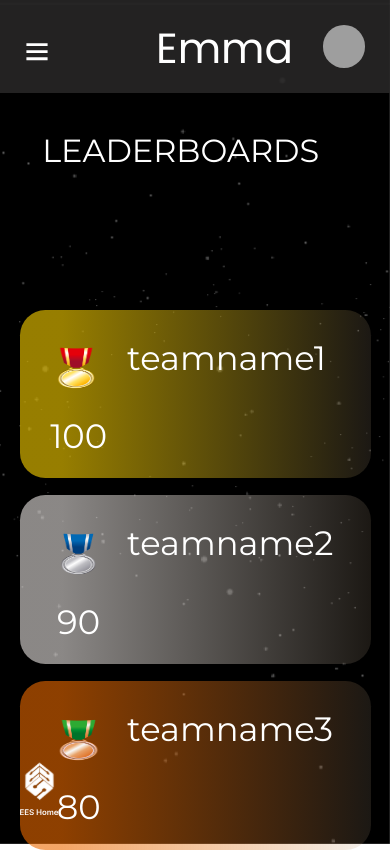
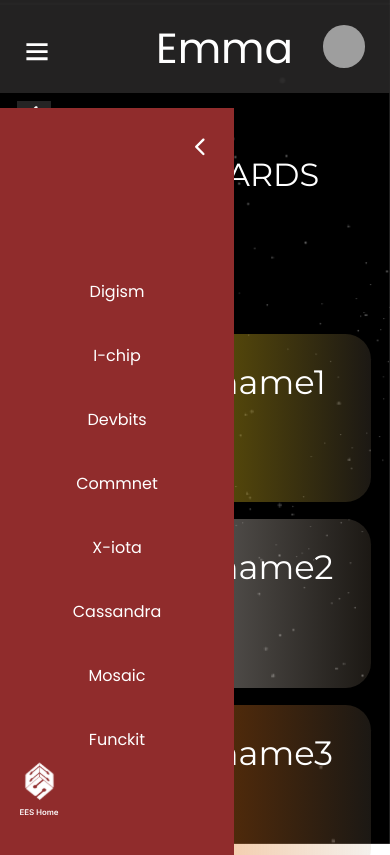
Before and after one commit to Udyam/main-website, a React (Create React App) app: page /udyam/leaderboard in a window 390 px wide. Shown: the top 855 px of the page. Built offline with nearby package versions, Linux system fonts and the light colour scheme; grey boxes are pictures that could not be loaded; a web font is replaced by a local one.

Commit message:
linking done

```diff
--- a/src/App.js
+++ b/src/App.js
@@ -11,7 +11,6 @@ import Udyam from './Udyam/Udyam';
 function App() {
   return (
     <div className="App">
-
       <Router>
         <Routes>
           <Route
@@ -27,7 +26,7 @@ function App() {
             element={
               <>
                 <Nav />
-                <Udyam/>
+                <Udyam />
               </>
             }
           />
@@ -61,7 +60,7 @@ function App() {
             element={
               <>
                 <Nav />
-                <LeaderBoard contentIndex={0}/>
+                <LeaderBoard contentIndex={0} />
               </>
             }
           />
--- a/src/Udyam/components/Events/events.js
+++ b/src/Udyam/components/Events/events.js
@@ -1,7 +1,9 @@
 import './events.css';
 import bg from './background.svg';
 import Nav from '../Nav/Nav';
-import { useState } from 'react';
+// import { useState } from 'react';
+import { useState, useEffect } from 'react';
+import { IoIosArrowBack } from 'react-icons/io';
 // import LeaderBoard from '../LeaderBoard/LeaderBoard';
 
 function Events() {
@@ -14,8 +16,135 @@ function Events() {
     console.log(element);
   };
 
+  // const [slideNav, setNav] = useState('false');
+  const [width, setWidth] = useState(window.innerWidth);
+  // const [activeNav, setActiveNav] = useState('#');
+  // const [udyamName, setUdyamName] = useState(true);
+  // const [udyevents,setudyevents]=useState('Digism');
+  // let ind=0;
+
+  // const Token = document.getElementsByClassName('.token')
+  // const UdyamNav = document.getElementsByClassName('.udyam-nav');
+
+  function checkNav() {
+    // props.eventTitleFunc=e;
+    // eventTitleFunc(e);
+    // setUdyamName(true);
+    if (width > 800) {
+      return;
+    } else {
+      document.querySelector('.leader').style.display = 'none';
+
+      document.querySelector('.udyam-nav').style.display = 'none';
+    }
+    // props.eventTitleFunc();
+  }
+  // function menuNav() {
+  //   setNav(false);
+  //   setUdyamName(false);
+  //   if (slideLeader === false) {
+  //     document.querySelector('.leader').style.display = 'block';
+  //   } else {
+  //     document.querySelector('.token').style.display = 'block';
+  //   }
+  //   // document.querySelector('.token').style.display = 'block';
+  //   // document.querySelector('.leader').style.display = 'block';
+
+  //   document.querySelector('.udyam-nav').style.display = 'block';
+  //   // setNav(!slideNav);
+  // }
+
+  const updateWidth = () => {
+    setWidth(window.innerWidth);
+  };
+  useEffect(() => {
+    window.addEventListener('resize', updateWidth);
+    return () => window.removeEventListener('resize', updateWidth);
+  }, []);
+  // function slideIn(e) {
+  //   setEvent(true);
+  //   setLeader(true);
+  //   const aevent = e.currentTarget.getAttribute('ind');
+  //   setActiveNav(aevent);
+  // }
+
+  // function slideEvents() {
+  //   setEvent(!slideEvent);
+  //   setLeader(true);
+  //   setActiveNav('#event');
+  //   // Events.style.backgroundColor = 'yellow'
+  // }
+  // function slideLeaderboard() {
+  //   setLeader(!slideLeader);
+  //   setEvent(true);
+  //   setActiveNav('#leaderboard');
+  // }
+  // function names() {
+  //   setActiveNav('#name');
+  //   slideIn();
+  // }
+  // function abouts() {
+  //   setActiveNav('#about');
+  //   slideIn();
+  // }
+  // function sponsors() {
+  //   setActiveNav('#sponsors');
+  //   slideIn();
+  // }
+  // function showNav() {
+  //   setNav(!slideNav);
+  //   setEvent(true);
+  //   setLeader(true);
+  // }
+  function slidemobile() {
+    // setEvent(true);
+    document.querySelector('.leader').style.display = 'none';
+  }
+  function sliding() {
+    // setEvent(true);
+    document.querySelector('.leader').style.display = 'block';
+  }
+
   return (
     <div>
+      {1 && (
+        <div className="leader" onClick={eventName}>
+          <div className="back" onClick={slidemobile}>
+            <IoIosArrowBack />
+          </div>
+          <div className="token-event">
+            <div className="digism event-name" onClick={checkNav}>
+              <a href="#"> Digism</a>
+            </div>
+            <div className="ichip event-name" onClick={checkNav}>
+              <a href="#">I-chip</a>
+            </div>
+            <div className="devbits event-name" onClick={checkNav}>
+              <a href="#">Devbits</a>
+            </div>
+            <div className="commnet event-name" onClick={checkNav}>
+              <a href="#">Commnet</a>
+            </div>
+            <div className="xiota event-name" onClick={checkNav}>
+              <a href="#">X-iota</a>
+            </div>
+            <div className="cassandra event-name" onClick={checkNav}>
+              <a href="#">Cassandra</a>
+            </div>
+            <div className="mosaic event-name" onClick={checkNav}>
+              <a href="#">Mosaic</a>
+            </div>
+            <div className="funckit event-name" onClick={checkNav}>
+              <a href="#">Funckit</a>
+            </div>
+          </div>
+        </div>
+      )}
+
+      <div className="getback" onClick={sliding}>
+        <IoIosArrowBack />
+      </div>
+
       <Nav eventTitleFunc={eventName} />
       <div className="events-main">
         <div className="event-body">
--- a/src/Udyam/components/LeaderBoard/LeaderBoard.css
+++ b/src/Udyam/components/LeaderBoard/LeaderBoard.css
@@ -99,6 +99,17 @@
 /* Leaderboards-navbar */
 
 /* Leaderboard-main */
+.getback {
+  position: fixed;
+  color: white;
+  font-size: 30px;
+  top: 12vh;
+  left: 2vh;
+  z-index: 9;
+  width: 4vh;
+  height: 4vh;
+  background-color: rgba(42, 41, 41, 0.9);
+}
 
 .leaderboards-main-container {
   height: 100vh;
--- a/src/Udyam/components/LeaderBoard/LeaderBoard.js
+++ b/src/Udyam/components/LeaderBoard/LeaderBoard.js
@@ -3,7 +3,104 @@ import './LeaderBoard.css';
 import './LB_MobileView.css';
 import React from 'react';
 import { teamName, teamScore } from './LB_data';
+import { useState, useEffect } from 'react';
+import { IoIosArrowBack } from 'react-icons/io';
 const LeaderBoard = (props) => {
+  // const [slideEvent, setEvent] = useState('false');
+  // const [slideLeader, setLeader] = useState(true);
+  // const [slideNav, setNav] = useState('false');
+  const [width, setWidth] = useState(window.innerWidth);
+  // const [activeNav, setActiveNav] = useState('#');
+  // const [udyamName, setUdyamName] = useState(true);
+  // const [udyevents,setudyevents]=useState('Digism');
+  // let ind=0;
+
+  // const Token = document.getElementsByClassName('.token')
+  // const UdyamNav = document.getElementsByClassName('.udyam-nav');
+
+  function checkNav() {
+    // props.eventTitleFunc=e;
+    // eventTitleFunc(e);
+    // setUdyamName(true);
+    if (width > 800) {
+      return;
+    } else {
+      document.querySelector('.leader').style.display = 'none';
+
+      document.querySelector('.udyam-nav').style.display = 'none';
+    }
+    // props.eventTitleFunc();
+  }
+  // function menuNav() {
+  //   setNav(false);
+  //   setUdyamName(false);
+  //   if (slideLeader === false) {
+  //     document.querySelector('.leader').style.display = 'block';
+  //   } else {
+  //     document.querySelector('.token').style.display = 'block';
+  //   }
+  //   // document.querySelector('.token').style.display = 'block';
+  //   // document.querySelector('.leader').style.display = 'block';
+
+  //   document.querySelector('.udyam-nav').style.display = 'block';
+  //   // setNav(!slideNav);
+  // }
+
+  const updateWidth = () => {
+    setWidth(window.innerWidth);
+  };
+  useEffect(() => {
+    window.addEventListener('resize', updateWidth);
+    return () => window.removeEventListener('resize', updateWidth);
+  }, []);
+  // function slideIn(e) {
+  //   setEvent(true);
+  //   setLeader(true);
+  //   const aevent = e.currentTarget.getAttribute('ind');
+  //   setActiveNav(aevent);
+  // }
+
+  // function slideEvents() {
+  //   setEvent(!slideEvent);
+  //   setLeader(true);
+  //   setActiveNav('#event');
+  //   // Events.style.backgroundColor = 'yellow'
+  // }
+  // function slideLeaderboard() {
+  //   setLeader(!slideLeader);
+  //   setEvent(true);
+  //   setActiveNav('#leaderboard');
+  // }
+  // function names() {
+  //   setActiveNav('#name');
+  //   slideIn();
+  // }
+  // function abouts() {
+  //   setActiveNav('#about');
+  //   slideIn();
+  // }
+  // function sponsors() {
+  //   setActiveNav('#sponsors');
+  //   slideIn();
+  // }
+  // function showNav() {
+  //   setNav(!slideNav);
+  //   setEvent(true);
+  //   setLeader(true);
+  // }
+  function slidemobile() {
+    // setEvent(true);
+    document.querySelector('.leader').style.display = 'none';
+  }
+  function sliding() {
+    // setEvent(true);
+    document.querySelector('.leader').style.display = 'block';
+  }
+  // function helloNav() {
+  //   setNav(true);
+  //   setUdyamName(true);
+  // }
+
   // const [contentIndex, setContentIndex] = useState(0);
   const contentIndex = props.contentIndex;
   return (
@@ -16,6 +113,45 @@ const LeaderBoard = (props) => {
           <div className="layer"></div>
         </div>
       </div> */}
+
+      {1 && (
+        <div className="leader">
+          <div className="back" onClick={slidemobile}>
+            <IoIosArrowBack />
+          </div>
+          <div className="token-event">
+            <div className="digism event-name" onClick={checkNav}>
+              <a href="#"> Digism</a>
+            </div>
+            <div className="ichip event-name" onClick={checkNav}>
+              <a href="#">I-chip</a>
+            </div>
+            <div className="devbits event-name" onClick={checkNav}>
+              <a href="#">Devbits</a>
+            </div>
+            <div className="commnet event-name" onClick={checkNav}>
+              <a href="#">Commnet</a>
+            </div>
+            <div className="xiota event-name" onClick={checkNav}>
+              <a href="#">X-iota</a>
+            </div>
+            <div className="cassandra event-name" onClick={checkNav}>
+              <a href="#">Cassandra</a>
+            </div>
+            <div className="mosaic event-name" onClick={checkNav}>
+              <a href="#">Mosaic</a>
+            </div>
+            <div className="funckit event-name" onClick={checkNav}>
+              <a href="#">Funckit</a>
+            </div>
+          </div>
+        </div>
+      )}
+
+      <div className="getback" onClick={sliding}>
+        <IoIosArrowBack />
+      </div>
+
       <div className="leaderboards-main-container">
         <h1>LEADERBOARDS</h1>
         <div className="lb-container">
@@ -87,7 +223,6 @@ const LeaderBoard = (props) => {
           </div>
         </div>
       </div>
-
     </>
   );
 };
--- a/src/Udyam/components/Nav/Nav.css
+++ b/src/Udyam/components/Nav/Nav.css
@@ -1,7 +1,6 @@
 @import url('https://fonts.googleapis.com/css2?family=Poppins:wght@300;400&family=Russo+One&display=swap');
 /* font-family: 'Poppins', sans-serif; */
 /* font-family: 'Russo One', sans-serif; */
-
 
 @import url('https://fonts.googleapis.com/css2?family=Montserrat&display=swap');
 .bg {
@@ -102,11 +101,6 @@
 .star-field .layer:nth-child(3) {
   animation: sf-fly-by-3 5s linear infinite;
 }
-
-
-
-
-
 
 .udyam-nav {
   height: 100vh;
@@ -298,12 +292,12 @@
     gap: 4rem;
     width: 100%;
   }
-  .game-changer{
+  .game-changer {
     display: flex;
     gap: 4rem;
   }
-  .hovered p {
-    padding-top: 1.5rem;
+  p {
+    /* padding-top: 1.5rem; */
   }
   .token {
     left: 0;
@@ -318,6 +312,13 @@
   .leader {
     left: 0;
     width: 60vw;
+  }
+  .udyam-nav p {
+    font-size: 1rem;
+    margin: auto;
+  }
+  .hovered {
+    gap: 1rem;
   }
 }
 @media screen and (max-width: 600px) {
--- a/src/Udyam/components/Nav/Nav.js
+++ b/src/Udyam/components/Nav/Nav.js
@@ -115,7 +115,9 @@ const Nav = ({ eventTitleFunc }) => {
   }
 
   return (
-    <> <div className="background">
+    <>
+      {' '}
+      <div className="background">
         <div className="bg"></div>
         <div className="star-field">
           <div className="layer"></div>
@@ -139,7 +141,7 @@ const Nav = ({ eventTitleFunc }) => {
               onClick={names}
               id={activeNav === '#name' ? 'active' : ''}
             >
-              <a href="#" className='game-changer'>
+              <a href="#" className="game-changer">
                 <BiQrScan className="info" />
                 <p>Name</p>
               </a>
@@ -150,14 +152,13 @@ const Nav = ({ eventTitleFunc }) => {
               onClick={abouts}
               id={activeNav === '#about' ? 'active' : ''}
             >
-              <a href="/udyam/about" className='game-changer'>
+              <a href="/udyam/about" className="game-changer">
                 <AiOutlineInfoCircle className="info" />
                 <p>About Us</p>
               </a>
-
             </div>
             <div className="events hovered" onClick={slideEvents} id={activeNav === '#event' ? 'active' : ''}>
-              <a href="/udyam/events" className='game-changer'>
+              <a href="/udyam/events" className="game-changer">
                 <BiNews className="info" />
                 <p>Events</p>
               </a>
@@ -168,13 +169,13 @@ const Nav = ({ eventTitleFunc }) => {
               onClick={sponsors}
               id={activeNav === '#sponsors' ? 'active' : ''}
             >
-              <a href="/udyam/sponsors" className='game-changer'>
+              <a href="/udyam/sponsors" className="game-changer">
                 <BiDollarCircle className="info" />
                 <p>Sponsors</p>
               </a>
             </div>
             <div className="leaderboard hovered" onClick={slideLeaderboard} id={activeNav === '#leaderboard' ? 'active' : ''}>
-              <a href="/udyam/leaderboard" className='game-changer'>
+              <a href="/udyam/leaderboard" className="game-changer">
                 <FaAward className="info" />
                 <p>Leaderboard</p>
               </a>
@@ -193,7 +194,52 @@ const Nav = ({ eventTitleFunc }) => {
       <div className="menu-icon" onClick={menuNav}>
         <TfiMenu />
       </div>
-      {!slideEvent && (
+      {/*
+
+
+
+
+
+
+
+
+
+
+
+
+
+
+
+
+
+
+
+
+
+
+              this div is not used
+
+
+
+
+
+
+
+
+
+
+
+
+
+
+
+
+
+
+
+
+               */}
+      {0 && (
         <div className="token">
           <div className="back" onClick={slidemobile}>
             <IoIosArrowBack />
@@ -226,39 +272,6 @@ const Nav = ({ eventTitleFunc }) => {
           </div>
         </div>
       )}
-      {!slideLeader && (
-        <div className="leader">
-          <div className="back" onClick={slidemobile}>
-            <IoIosArrowBack />
-          </div>
-          <div className="token-event">
-            <div className="digism event-name" onClick={checkNav}>
-              <a href="#"> Digism</a>
-            </div>
-            <div className="ichip event-name" onClick={checkNav}>
-              <a href="#">I-chip</a>
-            </div>
-            <div className="devbits event-name" onClick={checkNav}>
-              <a href="#">Devbits</a>
-            </div>
-            <div className="commnet event-name" onClick={checkNav}>
-              <a href="#">Commnet</a>
-            </div>
-            <div className="xiota event-name" onClick={checkNav}>
-              <a href="#">X-iota</a>
-            </div>
-            <div className="cassandra event-name" onClick={checkNav}>
-              <a href="#">Cassandra</a>
-            </div>
-            <div className="mosaic event-name" onClick={checkNav}>
-              <a href="#">Mosaic</a>
-            </div>
-            <div className="funckit event-name" onClick={checkNav}>
-              <a href="#">Funckit</a>
-            </div>
-          </div>
-        </div>
-      )}
     </>
   );
 };
```
Lines whose indentation alone changed are shown as unchanged.
